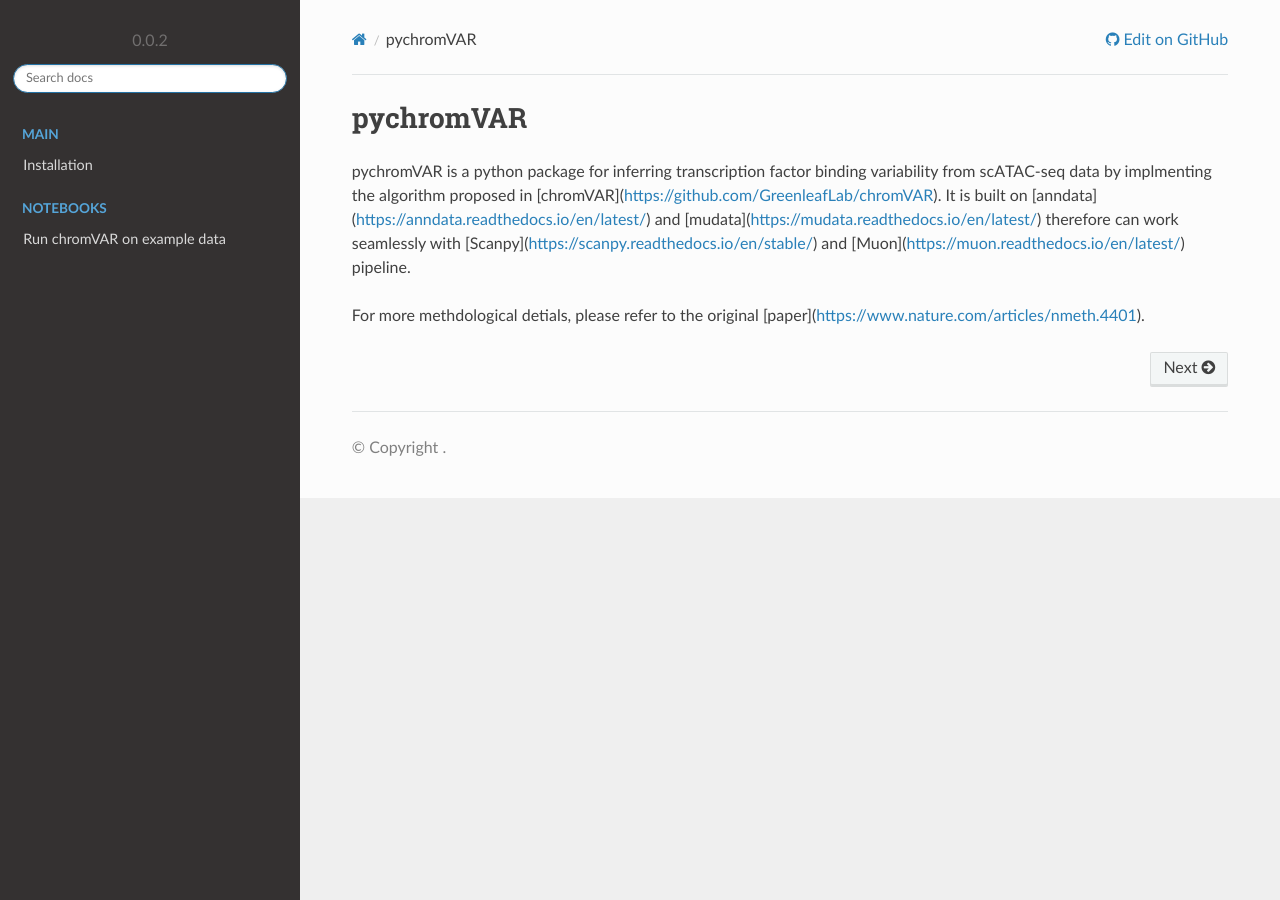
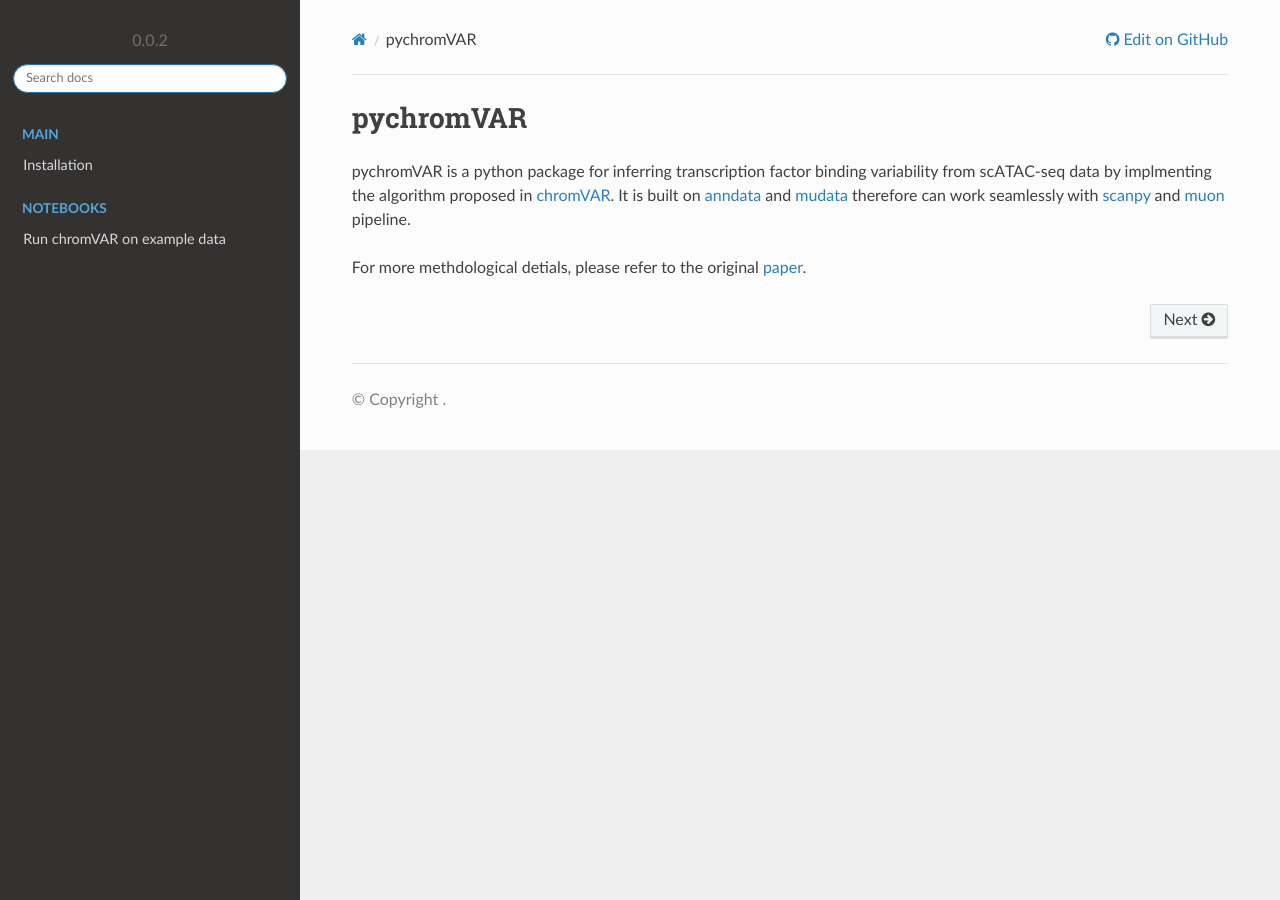
Before and after one commit to pinellolab/pychromVAR, a Sphinx documentation site: the page built from docs/source/index.rst, in a window 1280 px wide. Built offline with Sphinx 7.4.7 and the Read the Docs theme 2.0.0, drawn with Linux system fonts in a browser that asks for light colours.

Commit message:
update index

```diff
--- a/docs/source/index.rst
+++ b/docs/source/index.rst
@@ -2,11 +2,15 @@ pychromVAR
 ==============================================================
 
 pychromVAR is a python package for inferring transcription factor binding variability from
-scATAC-seq data by implmenting the algorithm proposed in [chromVAR](https://github.com/GreenleafLab/chromVAR).
-It is built on [anndata](https://anndata.readthedocs.io/en/latest/) and
-[mudata](https://mudata.readthedocs.io/en/latest/) therefore can work seamlessly with [Scanpy](https://scanpy.readthedocs.io/en/stable/) and [Muon](https://muon.readthedocs.io/en/latest/) pipeline.
+scATAC-seq data by implmenting the algorithm proposed in
+`chromVAR <https://github.com/GreenleafLab/chromVAR>`__.
+It is built on `anndata <https://anndata.readthedocs.io/en/latest/>`__ and
+`mudata <https://mudata.readthedocs.io/en/latest/>`__ therefore can work seamlessly
+with `scanpy <https://scanpy.readthedocs.io/en/stable/>`__ and
+`muon <https://muon.readthedocs.io/en/latest/>`__ pipeline.
 
-For more methdological detials, please refer to the original [paper](https://www.nature.com/articles/nmeth.4401).
+
+For more methdological detials, please refer to the original `paper <https://www.nature.com/articles/nmeth.4401>`__.
 
 .. toctree::
    :caption: MAIN
```
